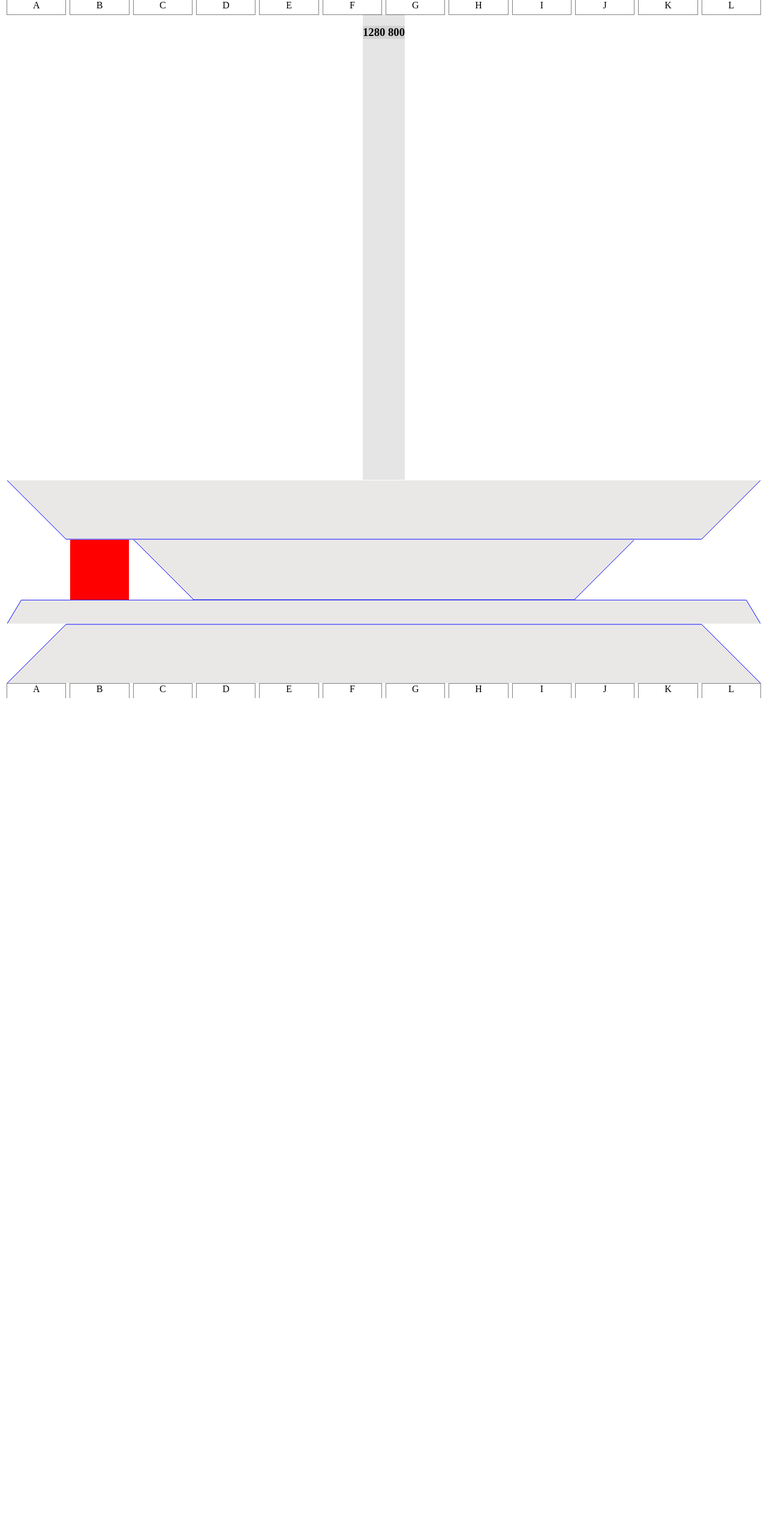
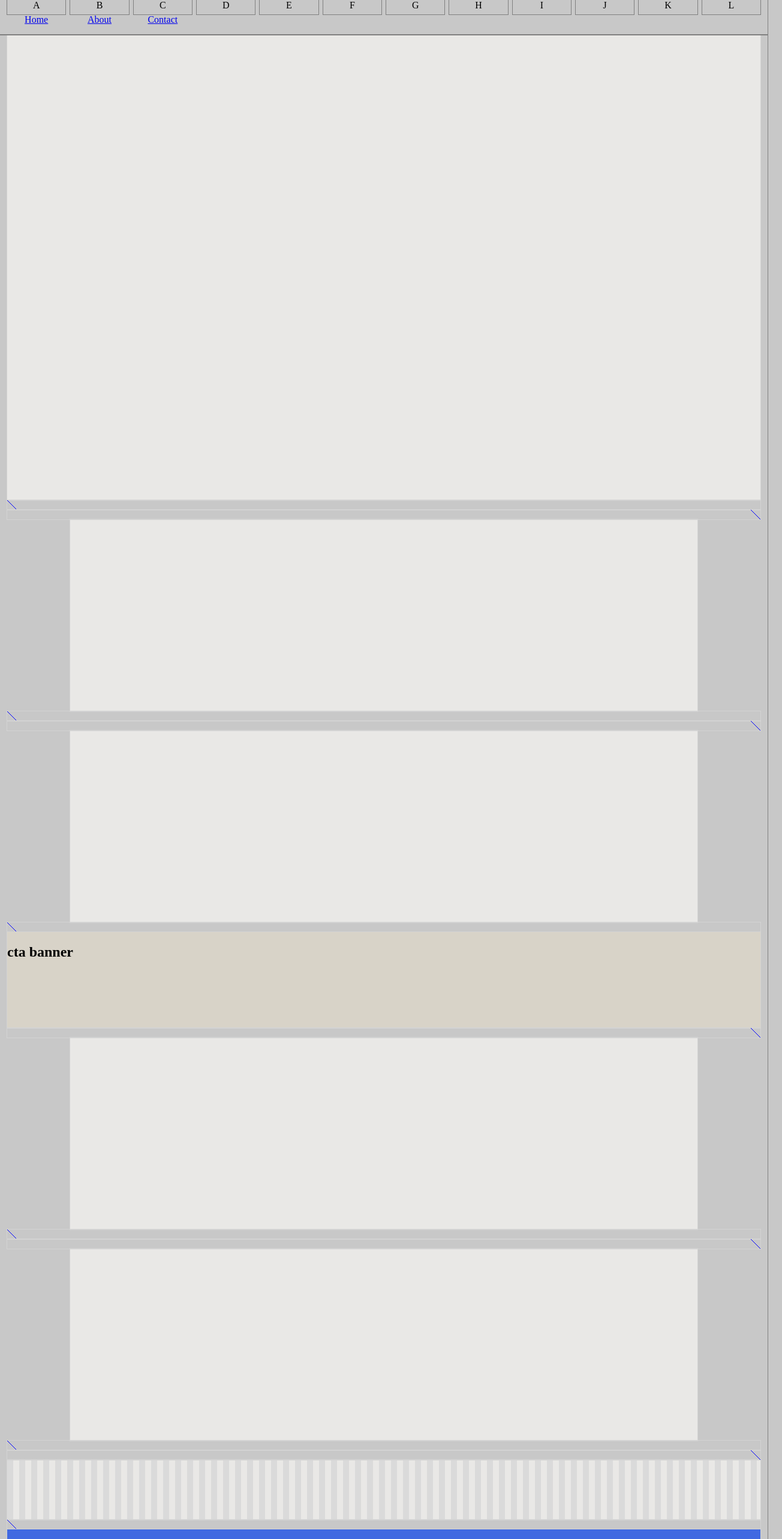
Before and after one commit to devtoti/blueprint, a SvelteKit app: page / in a window 1280 px wide. Shown: the top 2566 px of the page at 60% size, 1304 px wide, since content can reach past the window. Before the commit the page ends 1164 px from the top, so only its background shows below. Built offline with nearby package versions, Linux system fonts and the light colour scheme.

Commit message:
Add basic routing and page layout

```diff
--- /dev/null
+++ b/src/lib/components/Footer.svelte
@@ -0,0 +1,17 @@
+<script lang="ts">
+  import HorizontalAxes from "./HorizontalAxes.svelte";
+  let { width, height } = $props();
+</script>
+
+<footer class="footer">
+  <p>Footer</p>
+  <HorizontalAxes {width} {height} />
+</footer>
+
+<style>
+  .footer {
+    background-color: #e9e8e6;
+    grid-column: 1 / -1;
+    width: 100%;
+  }
+</style>
--- a/src/lib/components/HorizontalAxes.svelte
+++ b/src/lib/components/HorizontalAxes.svelte
@@ -3,14 +3,14 @@
 </script>
 
 {#if width <= 480}
-  <ul>
+  <ul class="axes-x">
     <li>A</li>
     <li>B</li>
     <li>C</li>
     <li>D</li>
   </ul>
 {:else if width > 480 && width <= 720}
-  <ul>
+  <ul class="axes-x">
     <li>A</li>
     <li>B</li>
     <li>C</li>
@@ -22,7 +22,7 @@
     <li>I</li>
   </ul>
 {:else}
-  <ul>
+  <ul class="axes-x">
     <li>A</li>
     <li>B</li>
     <li>C</li>
--- /dev/null
+++ b/src/lib/components/Navbar.svelte
@@ -0,0 +1,29 @@
+<script lang="ts">
+  import HorizontalAxes from "./HorizontalAxes.svelte";
+  let { width, height } = $props();
+</script>
+
+<nav>
+  <HorizontalAxes {width} {height} />
+  <ul>
+    <li>
+      <a href="/">Home</a>
+    </li>
+    <li>
+      <a href="/about">About</a>
+    </li>
+    <li>
+      <a href="/contact">Contact</a>
+    </li>
+  </ul>
+</nav>
+
+<style>
+  nav {
+    padding-bottom: 1rem;
+  }
+  ul {
+    display: contents;
+    list-style: none;
+  }
+</style>
--- /dev/null
+++ b/src/routes/+error.svelte
@@ -0,0 +1,5 @@
+<script lang="ts">
+  import { page } from "$app/state";
+</script>
+
+<h1>{page.status}: {page.error.message}!</h1>
--- /dev/null
+++ b/src/routes/+layout.svelte
@@ -0,0 +1,26 @@
+<script lang="ts">
+  import { onMount } from "svelte";
+  import Navbar from "$lib/components/Navbar.svelte";
+  import Footer from "$lib/components/Footer.svelte";
+  import HorizontalAxes from "$lib/components/HorizontalAxes.svelte";
+  let { children, data } = $props();
+  let width = $state(0);
+  let height = $state(0);
+  let grid = $state<HTMLElement | null>(null);
+  onMount(() => {
+    grid = document.querySelector("main");
+    function onResize() {
+      width = document.documentElement.clientWidth;
+      height = document.documentElement.clientHeight;
+    }
+    window.addEventListener("resize", onResize);
+    onResize();
+    return () => {
+      window.removeEventListener("resize", onResize);
+    };
+  });
+</script>
+
+<Navbar {width} {height} />
+{@render children()}
+<Footer {width} {height} />
--- a/src/routes/+page.svelte
+++ b/src/routes/+page.svelte
@@ -1,11 +1,12 @@
 <script lang="ts">
   import { onMount } from "svelte";
   import "../styles.css";
+  import Navbar from "$lib/components/Navbar.svelte";
   import HorizontalAxes from "$lib/components/HorizontalAxes.svelte";
   import DividerTrapezoid from "$lib/components/DividerTrapezoid.svelte";
-  let width = $state(0);
-  let height = $state(0);
-  let grid = $state<HTMLElement | null>(null);
+  // let width = $state(0);
+  // let height = $state(0);
+  // let grid = $state<HTMLElement | null>(null);
   const getGridDistance = (cols: number) => {
     if (!grid) return;
     const computedStyle = window.getComputedStyle(grid);
@@ -15,23 +16,23 @@
     );
     return +columnWidth.toFixed(2) * cols + columnGap * (cols - 1);
   };
+  let { width, height } = $props();
 
-  onMount(() => {
-    grid = document.querySelector("main");
-    function onResize() {
-      width = document.documentElement.clientWidth;
-      height = document.documentElement.clientHeight;
-    }
-    window.addEventListener("resize", onResize);
-    onResize();
-    return () => {
-      window.removeEventListener("resize", onResize);
-    };
-  });
+  // onMount(() => {
+  //   grid = document.querySelector("main");
+  //   function onResize() {
+  //     width = document.documentElement.clientWidth;
+  //     height = document.documentElement.clientHeight;
+  //   }
+  //   window.addEventListener("resize", onResize);
+  //   onResize();
+  //   return () => {
+  //     window.removeEventListener("resize", onResize);
+  //   };
+  // });
 </script>
 
 <main>
-  <HorizontalAxes {width} {height} />
   <section class="hero">
     <article>
       <div>
@@ -42,24 +43,70 @@
       </div>
     </article>
   </section>
-  <DividerTrapezoid x={width} y={100} w={100} />
-  <div
-    style="grid-column: 2 / 3; height: 100px; width: 100%; background-color: red"
-  ></div>
-  <DividerTrapezoid x={getGridDistance(8)} y={100} w={100} startEnd={3} />
-  <DividerTrapezoid x={width} y={40} w={24} invert />
-  <DividerTrapezoid x={width} y={100} w={100} invert />
-  <HorizontalAxes {width} {height} />
+  <DividerTrapezoid x={width} y={16} w={16} />
+  <DividerTrapezoid x={width} y={16} w={16} invert />
+  <section class="main-grid work-experience"></section>
+  <DividerTrapezoid x={width} y={16} w={16} />
+  <DividerTrapezoid x={width} y={16} w={16} invert />
+  <section class="main-grid projects"></section>
+  <DividerTrapezoid x={width} y={16} w={16} />
+  <article class="cta-banner">
+    <h2>
+      <span>cta banner</span>
+    </h2>
+  </article>
+  <DividerTrapezoid x={width} y={16} w={16} invert />
+  <section class="main-grid new"></section>
+  <DividerTrapezoid x={width} y={16} w={16} />
+  <DividerTrapezoid x={width} y={16} w={16} invert />
+  <section class="main-grid new"></section>
+  <DividerTrapezoid x={width} y={16} w={16} />
+  <DividerTrapezoid x={width} y={16} w={16} invert />
+  <div class="stripped-divider"></div>
+  <DividerTrapezoid x={width} y={16} w={16} />
+  <article class="cta-banner" style="height: 40svh">
+    <h2>
+      <span>cta banner</span>
+    </h2>
+  </article>
+  <DividerTrapezoid x={width} y={16} w={16} invert />
+  <div class="stripped-divider"></div>
+  <DividerTrapezoid x={width} y={16} w={16} />
+  <DividerTrapezoid x={width} y={16} w={16} invert />
 </main>
 
 <style>
+  .main-grid {
+    background-color: #e9e8e6;
+    width: 100%;
+    height: 40svh;
+  }
   .hero {
     height: calc(100svh - 1.5rem);
+    background-color: #e9e8e6;
     grid-column: 1 / -1;
-    grid-row: 2 / 3;
-    background-color: rgba(0, 0, 0, 0.1);
+    width: 100%;
   }
-  div {
-    background-color: lightgray;
+  .cta-banner {
+    background-color: #d8d3c8;
+    grid-column: 1 / -1;
+    width: 100%;
+    height: 20svh;
+  }
+  main .cta-banner:last-of-type {
+    background-color: royalblue;
+  }
+  .stripped-divider {
+    grid-column: 1 / -1;
+    width: 100%;
+    background: repeating-linear-gradient(
+      to right,
+      #dadada,
+      #dadada 10px,
+      transparent 10px,
+      transparent 20px
+    );
+    height: 100px;
+    background-color: #e9e8e6;
   }
 </style>
--- /dev/null
+++ b/src/routes/about/+page.svelte
@@ -0,0 +1,2 @@
+<h1>About</h1>
+<p>Lorem ipsum dolor sit amet consectetur adipisicing elit. Quisquam, quos.</p>
--- /dev/null
+++ b/src/routes/contact/+page.svelte
@@ -0,0 +1,5 @@
+<script lang="ts">
+</script>
+
+<h1>Contact</h1>
+<p>Lorem ipsum dolor sit amet consectetur adipisicing elit. Quisquam, quos.</p>
--- a/src/styles.css
+++ b/src/styles.css
@@ -3,30 +3,43 @@ body {
   margin: 0;
   padding: 0;
   box-sizing: border-box;
+  background-color: #c8c8c8;
 }
-main {
+main,
+nav,
+footer {
   display: grid;
+  overflow-x: hidden;
   grid-template-columns: repeat(4, 1fr);
   grid-auto-rows: min-content;
   justify-items: center;
   column-gap: 8px;
-  padding: 0 12px;
+  padding: 0 16px;
   outline: 1px solid gray;
+  & > * {
+    outline: 1px solid lightgray;
+  }
+  & .main-grid {
+    grid-column: 1 / -1;
+  }
 }
-/*
-section .hero {
-  grid-column: 1 / 13;
-  grid-row: 2 / 3;
-} */
 
-@media (min-width: 481px) and (max-width: 720px) {
-  main {
+@media (min-width: 481px) {
+  main,
+  nav,
+  footer {
     grid-template-columns: repeat(8, 1fr);
+    padding: 0 12px;
+    & .main-grid {
+      grid-column: 2 / -2;
+    }
   }
 }
 
 @media (min-width: 721px) {
-  main {
+  main,
+  nav,
+  footer {
     grid-template-columns: repeat(12, 1fr);
   }
 }
```
